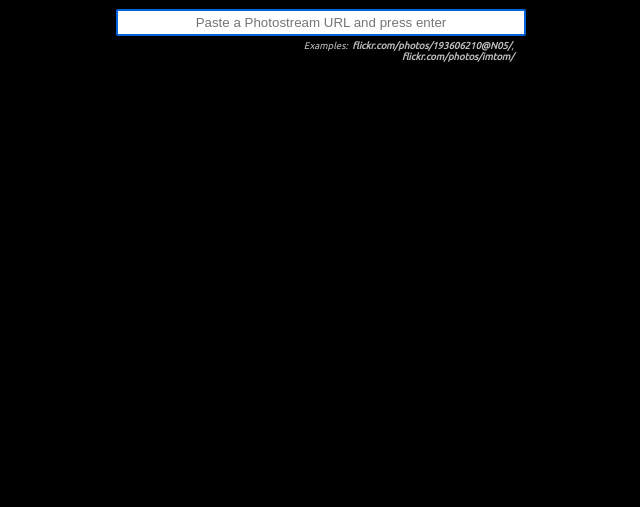
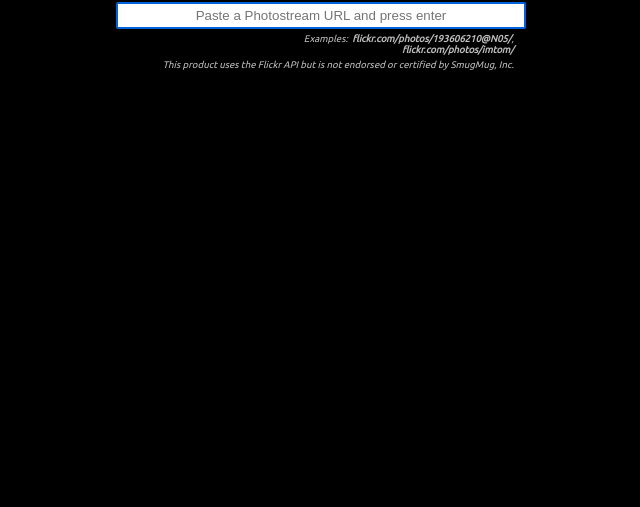
Before and after one commit to itsmeimtom/flickr-mm, a plain HTML site: page index.html in a window 1280 px wide. Shown: the part 293-800 px from the top of the page, without its empty margins (325-965 px from the left). Drawn offline with nearby package versions, Linux system fonts and the light colour scheme.

Commit message:
add Flickr API disclaimer

```diff
--- a/index.html
+++ b/index.html
@@ -17,6 +17,7 @@
         Examples:&nbsp;&nbsp;<b>flickr.com/photos/193606210@N05/</b>,<br>
                   <b>flickr.com/photos/imtom/</b>
       </p>
+      <p>This product uses the Flickr API but is not endorsed or certified by SmugMug, Inc.</p>
     </main>
 
     <aside id="photoList">
```
